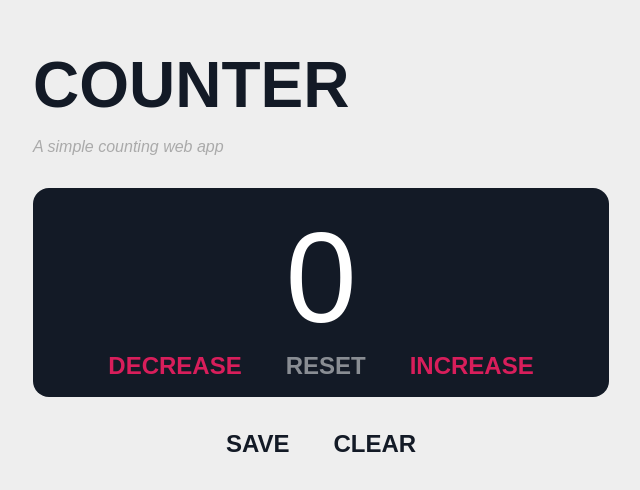
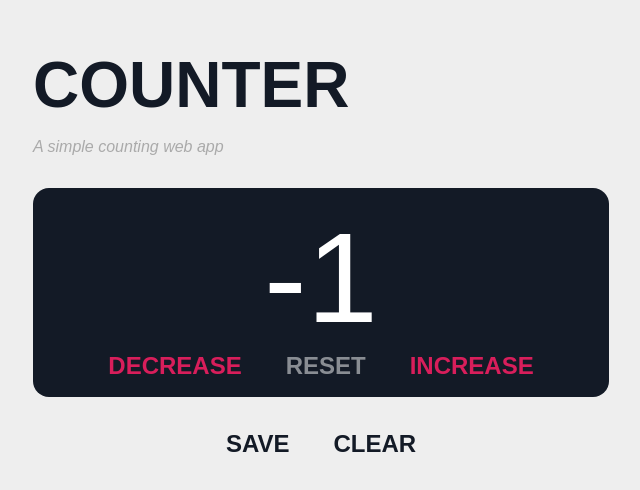
Before and after one commit to VladChornyi/BC53-js, a plain HTML site: page js/module-8-2/counter.html in a window 1280 px wide. Both pictures are taken after a click on the button "DECREASE". Shown: the whole page, without its empty margins (319-959 px from the left). Drawn offline with Linux system fonts and the light colour scheme.

Commit message:
part 1 of 8-1

```diff
--- a/js/module-8-2/counter.html
+++ b/js/module-8-2/counter.html
@@ -19,7 +19,7 @@
         margin: 0;
         box-sizing: border-box;
 
-        font-family: 'Fira sans', sans-serif;
+        font-family: "Fira sans", sans-serif;
       }
 
       body {
@@ -86,12 +86,12 @@
         transition: 0.4s ease-in-out;
       }
 
-      button[data-action='reset'] {
+      button[data-action="reset"] {
         color: white;
         opacity: 0.5;
       }
 
-      button[data-action='reset']:hover {
+      button[data-action="reset"]:hover {
         opacity: 1;
       }
 
@@ -155,6 +155,6 @@
       </div>
     </main>
 
-    <script></script>
+    <script src="./counter.js" type="module"></script>
   </body>
 </html>
--- /dev/null
+++ b/js/module-8-2/counter.js
@@ -0,0 +1,26 @@
+const decreaseBtn = document.querySelector('[data-action="decrease"]');
+const resetBtn = document.querySelector('[data-action="reset"]');
+const increasetBtn = document.querySelector('[data-action="increase"]');
+const saveBtn = document.querySelector('[data-action="save"]');
+const clearBtn = document.querySelector('[data-action="clear-save"]');
+const controlsDiv = document.querySelector(".counter-controls");
+const saveDiv = document.querySelector(".save");
+const counterDiv = document.querySelector(".counter-value");
+
+// saveDiv.addEventListener("click", saveHandler);
+// const saveHandler = (ev) => {};
+const controlsHandler = (ev) => {
+  let afterClick = Number(counterDiv.textContent);
+  if (ev.target.closest('[data-action="decrease"]') === decreaseBtn) {
+    afterClick -= 1;
+  }
+  if (ev.target.closest('[data-action="increase"]') === increasetBtn) {
+    afterClick += 1;
+  }
+  if (ev.target.closest('[data-action="reset"]') === resetBtn) {
+    afterClick = 0;
+  }
+  counterDiv.textContent = afterClick;
+};
+
+controlsDiv.addEventListener("click", controlsHandler);
```
